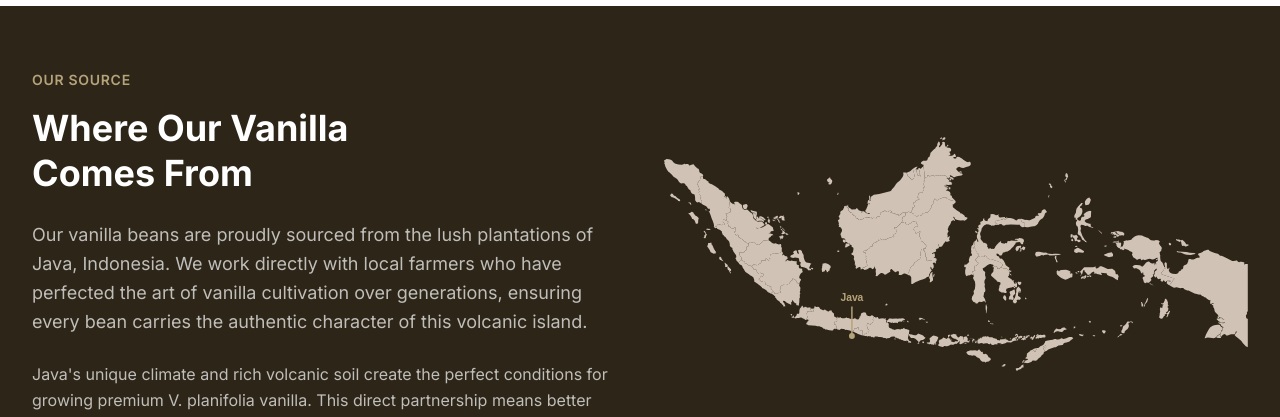
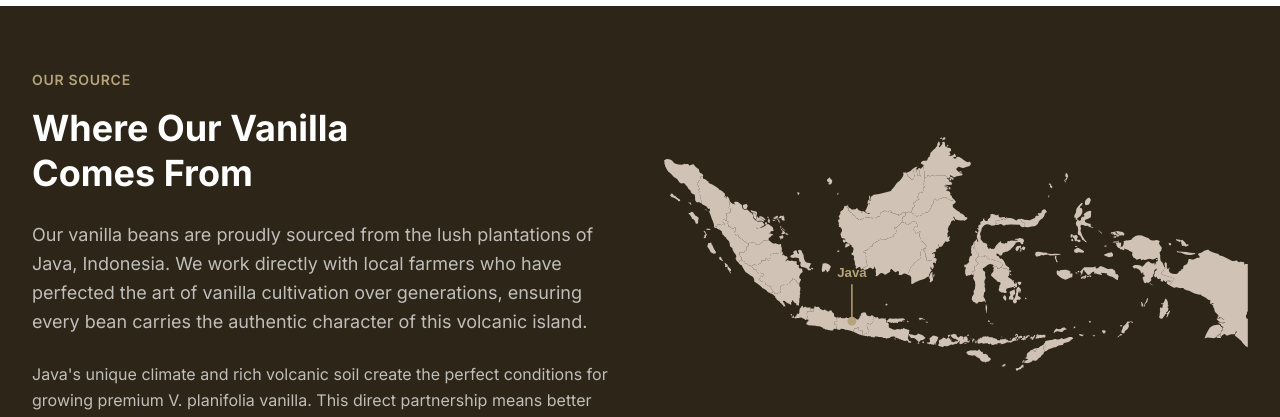
Before and after one commit to irfanmulachela-glitch/vanilla, a Next.js app: page / in a window 1280 px wide. Shown: the part 1340-1757 px from the top of the page. Built offline with nearby package versions, Linux system fonts and the light colour scheme.

Commit message:
Move Java waypoint up and increase size

```diff
--- a/src/components/home-page-content.tsx
+++ b/src/components/home-page-content.tsx
@@ -161,11 +161,11 @@ export function HomePageContent() {
               {/* Java waypoint marker */}
               <svg className="absolute inset-0 w-full h-full pointer-events-none" viewBox="0 0 792.54596 316.66394">
                 {/* Vertical line */}
-                <line x1="255" y1="230" x2="255" y2="270" stroke="#B5A37A" strokeWidth="2" />
+                <line x1="255" y1="200" x2="255" y2="250" stroke="#B5A37A" strokeWidth="2" />
                 {/* Dot at bottom */}
-                <circle cx="255" cy="270" r="4" fill="#B5A37A" />
+                <circle cx="255" cy="250" r="6" fill="#B5A37A" />
                 {/* "Java" label above */}
-                <text x="255" y="222" fill="#B5A37A" fontSize="14" fontWeight="600" textAnchor="middle" fontFamily="sans-serif">Java</text>
+                <text x="255" y="190" fill="#B5A37A" fontSize="18" fontWeight="600" textAnchor="middle" fontFamily="sans-serif">Java</text>
               </svg>
             </div>
           </div>
```
